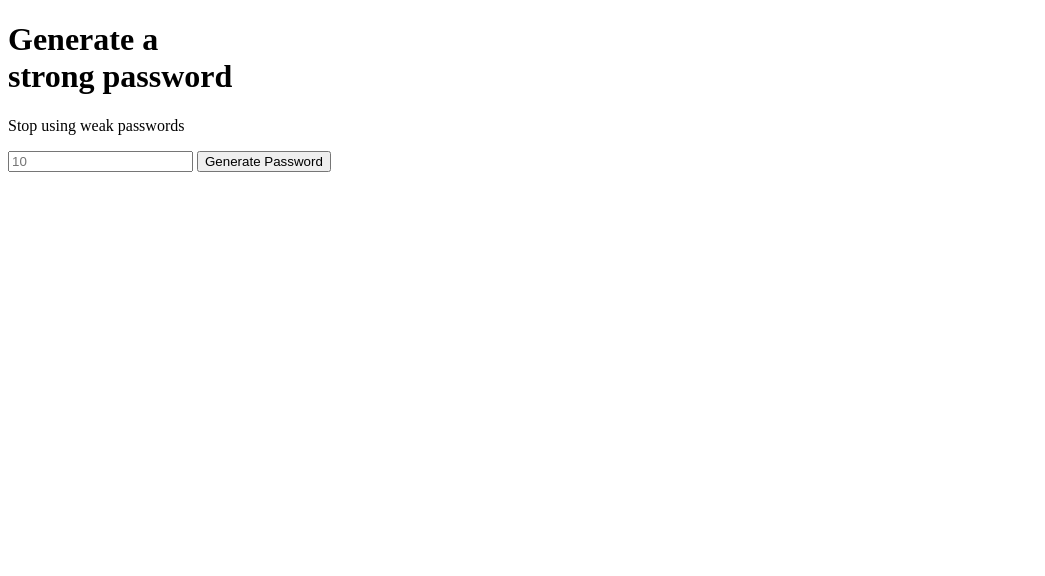
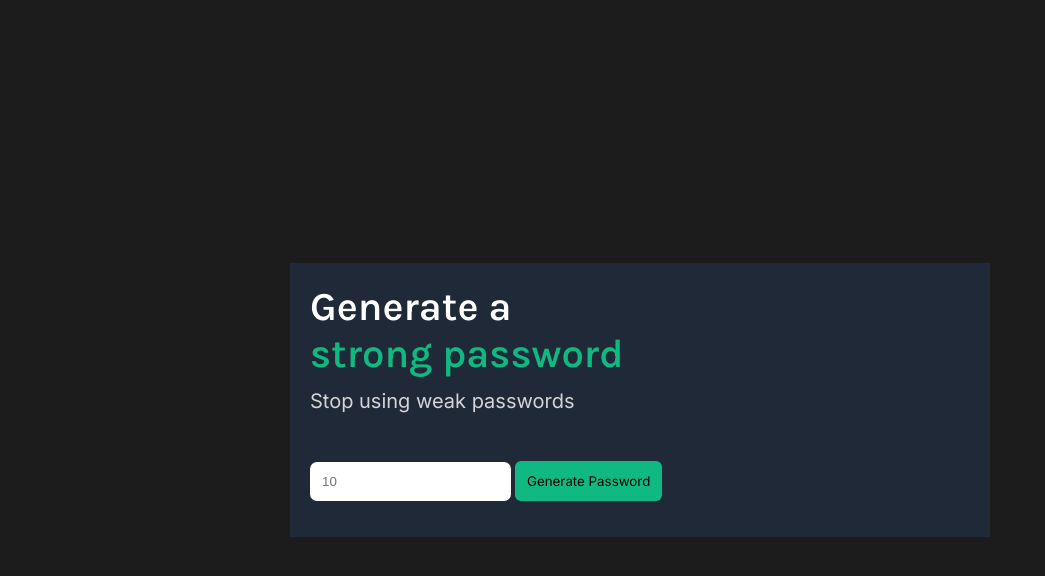
Before and after one commit to ugljesaDotbog/passgen, a plain HTML site: page index.html in a window 1280 px wide. Shown: the whole page, without its empty margins (0-1045 px from the left). Drawn offline with Linux system fonts and the light colour scheme.

Commit message:
Commit css and html basic
Basic html and css structures just for styling site

```diff
--- a/index.html
+++ b/index.html
@@ -4,19 +4,25 @@
     <meta charset="UTF-8">
     <meta name="viewport" content="width=device-width, initial-scale=1.0">
     <title>Password generator</title>
+    <link rel="preconnect" href="https://fonts.googleapis.com">
+    <link rel="preconnect" href="https://fonts.gstatic.com" crossorigin>
+    <link href="https://fonts.googleapis.com/css2?family=Karla:wght@400;600&family=Inter:wght@400&display=swap" rel="stylesheet">
+    <link rel="stylesheet" href="styles.css">
 </head>
 <body>
     <div class="container">
-        <h1>Generate a
+        <h1 id="heading">Generate a
             <br>
             <span id="green-text">strong password</span>
         </h1>
-        <p>Stop using weak passwords</p>
+        <p id="sub-heading">Stop using weak passwords</p>
 
         <form id="submit-char">
             <input type="text" id="text-input" placeholder="10">
             <button type="submit" id="submit-button">Generate Password</button>
         </form>
+        <p id="password"></p>
     </div>
+    <script src="script.js"></script>
 </body>
 </html>
--- a/styles.css
+++ b/styles.css
@@ -0,0 +1,62 @@
+:root {
+    --primary-color-base: #10B981;
+    --grey-900: #1C1C1C;
+    --grey-800: #1F2937;
+    --grey-700: #273549;
+    --grey-600: #D5D4D8;
+    --white: #FFF;
+    --heading: 'Karla', sans serif;
+    --body: 'Inter', sans serif;
+}
+
+body {
+    background-color: var(--grey-900);
+    margin: 0;
+    padding: 0;
+    display: flex;
+    justify-content: center;
+    align-items: center;
+    height: 100vh;
+}
+
+.container {
+   background-color: var(--grey-800);
+   width:700px;
+   padding: 20px;
+   box-sizing: border-box;
+   margin: 0 auto;
+}
+
+#heading {
+    font-family: var(--heading);
+    font-size: 40px;
+    margin: 0;
+    color: white;
+}
+
+#sub-heading {
+    font-family: var(--body);
+    font-size: 20px;
+    color: var(--grey-600);
+    margin-top: 12px;
+    margin-bottom: 48px;
+}
+
+#green-text {
+    color: var(--primary-color-base)
+}
+
+#text-input {
+    padding: 12px;
+    border: none;
+    border-radius: 7px;
+}
+
+#submit-button {
+    background-color: var(--primary-color-base);
+    border: none;
+    border-radius: 6px;
+    padding: 12px;
+    font-family: var(--body);
+    cursor: pointer;
+}
```
